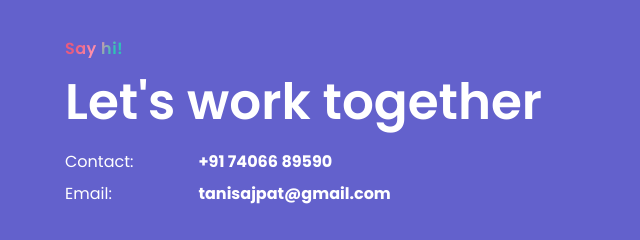
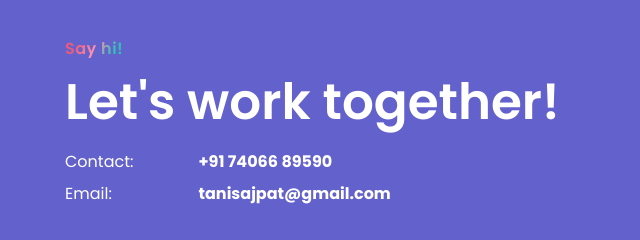
Before and after one commit to stanniexo/designportfolio, a plain HTML site: page index.html in a window 1280 px wide. Shown: the part 2268-2508 px from the top of the page, 17-657 px from the left. Drawn offline with nearby package versions, Linux system fonts and the light colour scheme.

Commit message:
Update index.html

```diff
--- a/index.html
+++ b/index.html
@@ -281,7 +281,7 @@ data-bs-spy="scroll" data-bs-target=".navbar" data-bs-offset="75">
             <div class="row justify-content-between align-items-center">
                 <div class="col-lg-6 order-2 order-lg-1 pe-lg-5 text-lg-start text-center">
                     <span class="subtitle">Say hi!</span>
-                    <h2>Let's work together</h2>
+                    <h2>Let's work together!</h2>
                     <div class="row call_details mb-4">
                         <label class="col-sm-3">Contact:</label>
                         <div class="col-sm-9 mb-3 mb-lg-2">
```
